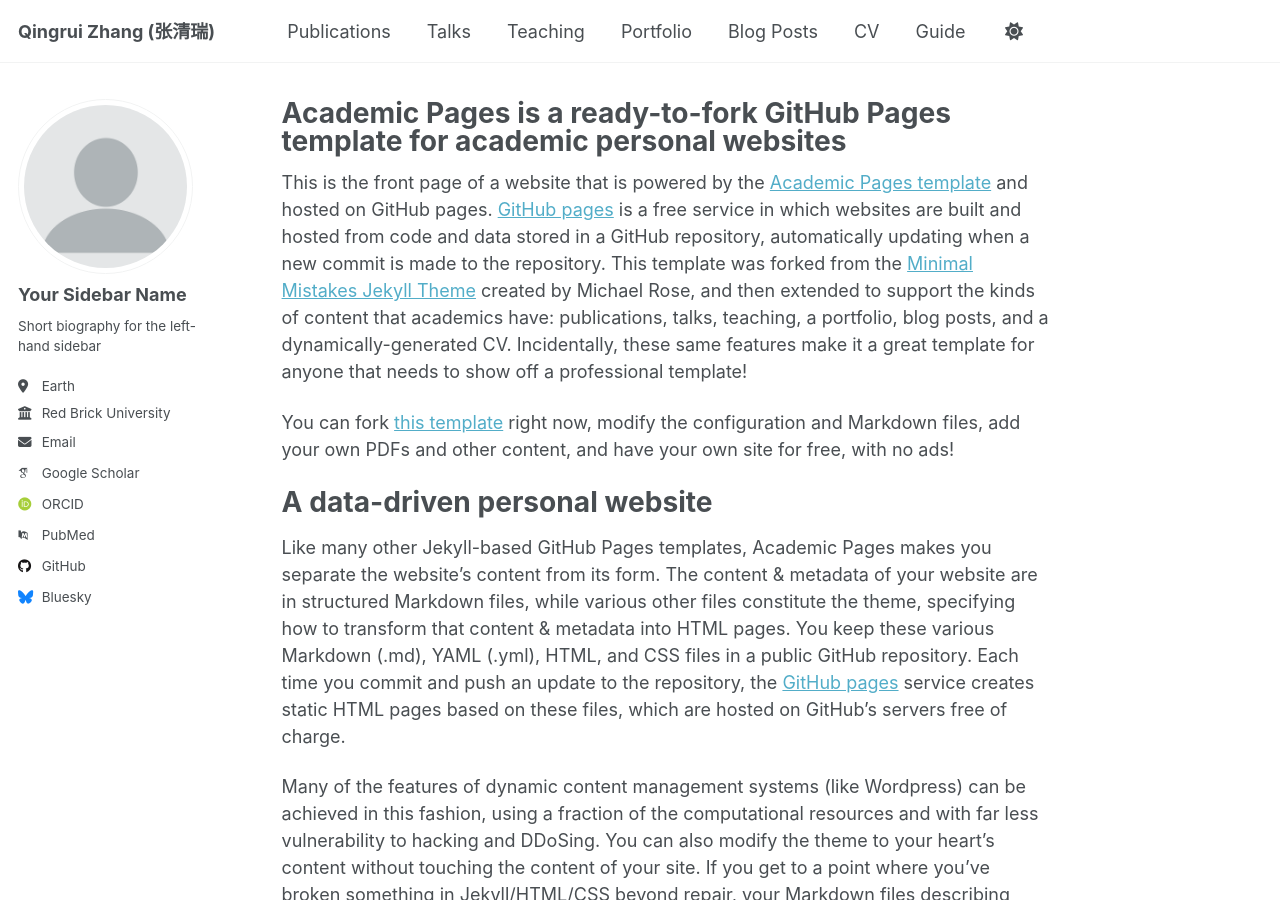
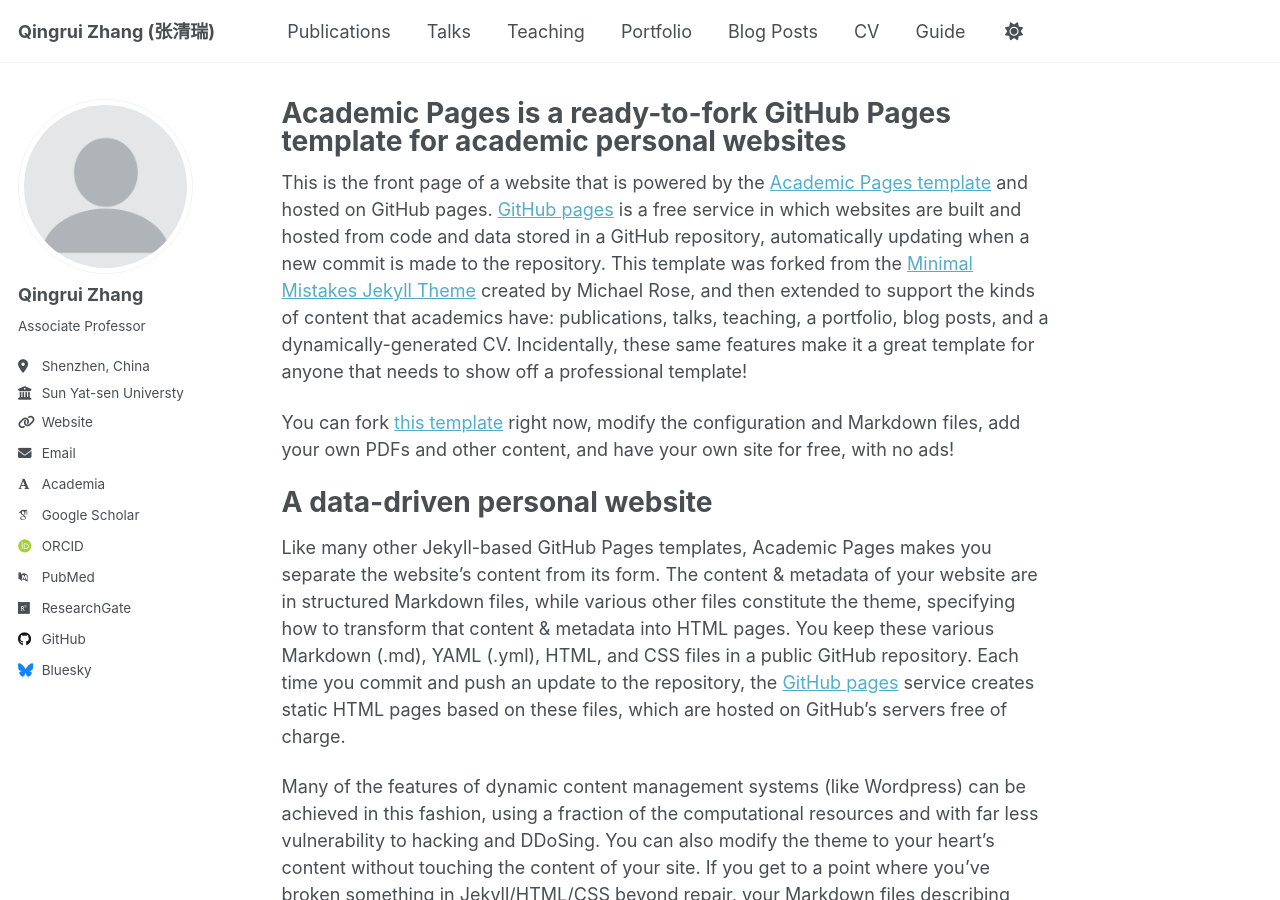
Before and after one commit to QR-Zhang/QR-Zhang.github.io, a Jekyll site: the page built from _pages/about.md, in a window 1280 px wide and 900 px high. Built offline with Jekyll 4.4.1, drawn with Linux system fonts in a browser that asks for light colours; some web fonts are replaced; a script that is not in the unit is left out.

Commit message:
Update _config.yml

```diff
--- a/_config.yml
+++ b/_config.yml
@@ -24,31 +24,32 @@ repository               : "qr-zhang/qr-zhang.github.io"
 author:
   # Biographic information
   avatar           : "profile.png"
-  name             : "Your Sidebar Name"
+  name             : "Qingrui Zhang"
   pronouns         : # example: "she/her"
-  bio              : "Short biography for the left-hand sidebar"
-  location         : "Earth"
-  employer         : "Red Brick University"
-  uri              : # URL
-  email            : "none@example.org"
+  bio              : "Associate Professor"
+  location         : "Shenzhen, China"
+  employer         : "Sun Yat-sen Universty"
+  uri              : https://saa.sysu.edu.cn/teacher/427 # URL
+  email            : "qingrui.zhang14@gmail.com"
 
   # Academic websites
-  academia         : # URL
+  academia         : "https://saa.sysu.edu.cn/teacher/427" # URL
   arxiv            : # URL - Update with the correct link to your profile
-  googlescholar    : "https://scholar.google.com/citations?user=PS_CX0AAAAAJ"
+  googlescholar    : "https://scholar.google.com/citations?hl=zh-CN&user=Bt1jFVcAAAAJ&view_op=list_works&sortby=pubdate"
   inspire-hep      : # URL
   impactstory      : # URL
-  orcid            : "https://orcid.org/yourorcidurl"
+  orcid            : "https://orcid.org/0000-0002-1733-159X"
   semantic         : # URL
   pubmed           : "https://www.ncbi.nlm.nih.gov/pubmed/?term=john+snow"
-  researchgate     : # URL
+  researchgate     : "https://www.researchgate.net/profile/Qingrui-Zhang-2?ev=prf_overview&_tp=eyJjb250ZXh0Ijp7ImZpcnN0UGFnZSI6InByb2ZpbGUiLCJwYWdlIjoicHJvZmlsZSIsInBvc2l0aW9uIjoicGFnZUhlYWRlciJ9fQ
+"# URL
   scopus           : # URL
 
   # Repositories and software development
   bitbucket        : # Username - Update with your username on the site
   codepen          : # Username
   dribbble         : # Username
-  github           : "academicpages"
+  github           : "https://github.com/QR-Zhang"
   kaggle           : # Username
   stackoverflow    : # User number or user number and name (i.e., use "1" or "1/jeff-atwood")
 
@@ -81,12 +82,12 @@ author:
 
 # Publication Category - The following the list of publication categories and their headings
 publication_category:
+  manuscripts:
+    title: 'Journals'
+  conferences:
+    title: 'Conference'
   books:
     title: 'Books'
-  manuscripts:
-    title: 'Journal Articles'
-  conferences:
-    title: 'Conference Papers'
 
 # Site Settings
 teaser                   :  # filename of teaser fallback teaser image placed in /images/ for social media previews
@@ -104,7 +105,7 @@ comments:
   facebook:
     appid                :
     num_posts            : # 5 (default)
-    colorscheme          : # "light" (default), "dark"
+    colorscheme          : "dark" # "light" (default), "dark"
 staticman:
   allowedFields          : ['name', 'email', 'url', 'message']
   branch                 : "gh-pages" # "master", "gh-pages"
```
